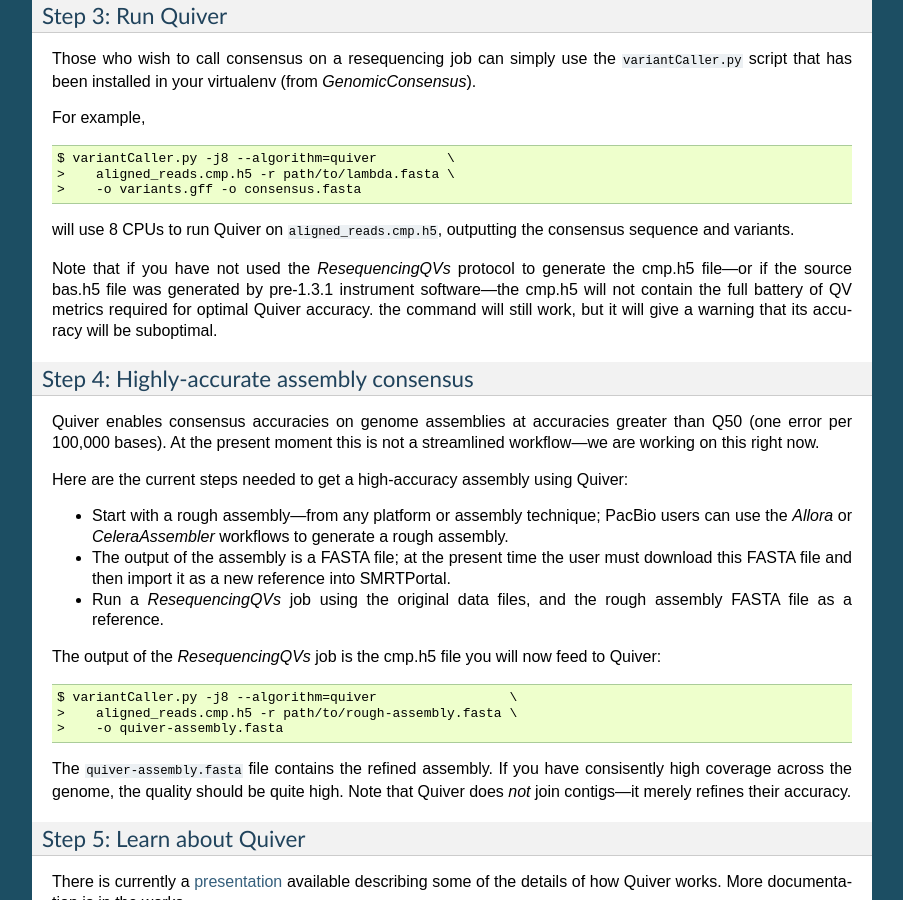
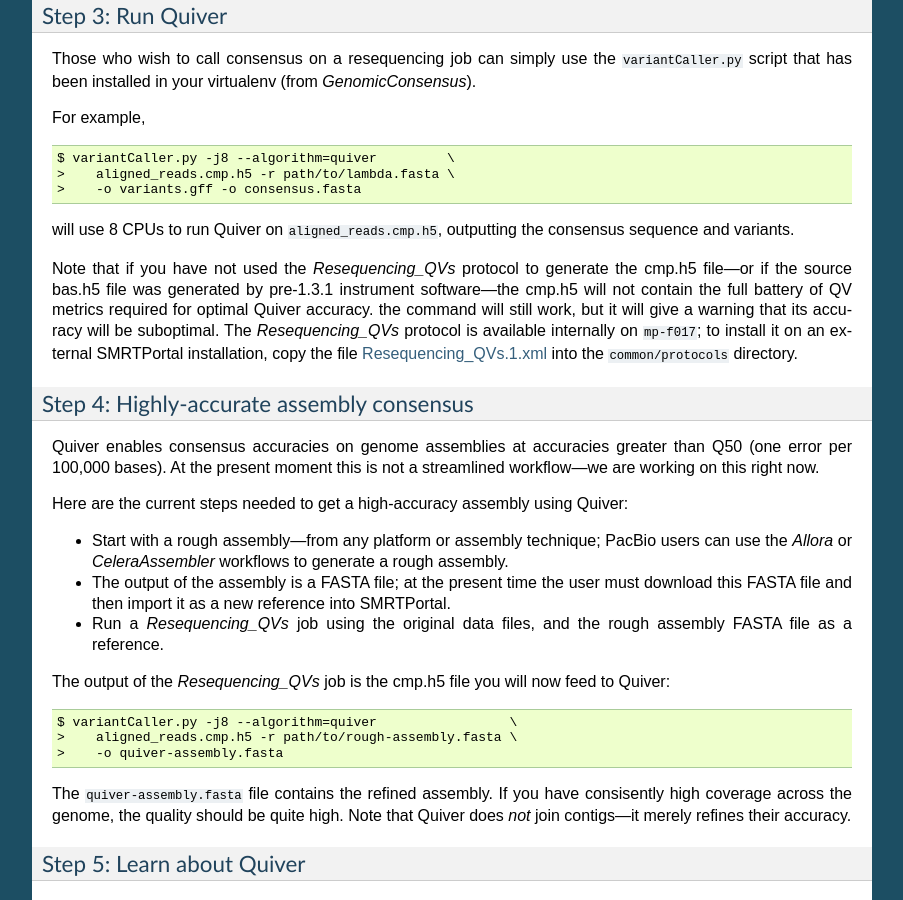
Before and after one commit to splaisan/GenomicConsensus, a Sphinx documentation site: the page built from doc/HowToQuiver.rst, in a window 1280 px wide and 900 px high, scrolled down 1535 px. Shown: the whole window, without its empty margins (198-1101 px from the left). Built offline with Sphinx 7.4.7, drawn with Linux system fonts in a browser that asks for light colours.

Commit message:
Add link to download ResequencingQVs protocol file
[Tracking bug 21192]

[git-p4: depot-paths = "//depot/software/bioinformatics/tools/GenomicConsensus/": change = 113739]

```diff
--- a/doc/HowToQuiver.rst
+++ b/doc/HowToQuiver.rst
@@ -105,12 +105,15 @@ For example, ::
 will use 8 CPUs to run Quiver on ``aligned_reads.cmp.h5``, outputting
 the consensus sequence and variants.
 
-Note that if you have not used the `ResequencingQVs` protocol to
+Note that if you have not used the `Resequencing\_QVs` protocol to
 generate the cmp.h5 file---or if the source bas.h5 file was generated
 by pre-1.3.1 instrument software---the cmp.h5 will not contain the
 full battery of QV metrics required for optimal Quiver accuracy.  the
 command will still work, but it will give a warning that its accuracy
-will be suboptimal.
+will be suboptimal.  The `Resequencing\_QVs` protocol is available
+internally on ``mp-f017``; to install it on an external SMRTPortal
+installation, copy the file `Resequencing_QVs.1.xml`_ into the
+``common/protocols`` directory.
 
 
 Step 4: Highly-accurate assembly consensus
@@ -130,10 +133,10 @@ using Quiver:
   user must download this FASTA file and then import it as a new
   reference into SMRTPortal.
 
-- Run a `ResequencingQVs` job using the original data files, and
+- Run a `Resequencing\_QVs` job using the original data files, and
   the rough assembly FASTA file as a reference.
 
-The output of the `ResequencingQVs` job is the cmp.h5 file you will now
+The output of the `Resequencing\_QVs` job is the cmp.h5 file you will now
 feed to Quiver::
 
     $ variantCaller.py -j8 --algorithm=quiver                 \
@@ -160,3 +163,4 @@ consensus accuracy.  After understanding the demo code, look at
 
 
 .. _presentation: https://github.com/PacificBiosciences/ConsensusCore/raw/master/doc/Presentations/BrownBag2012/presentation.pdf
+.. _Resequencing_QVs.1.xml: https://github.com/PacificBiosciences/ConsensusCore/raw/master/tools/Resequencing_QVs.1.xml
```
